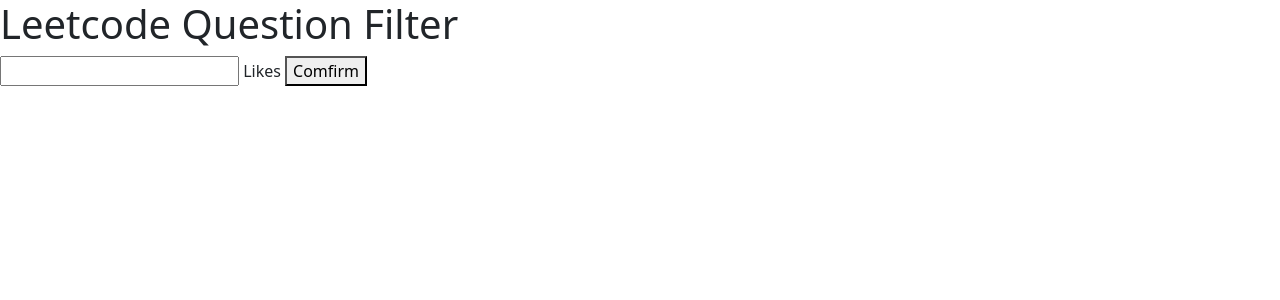
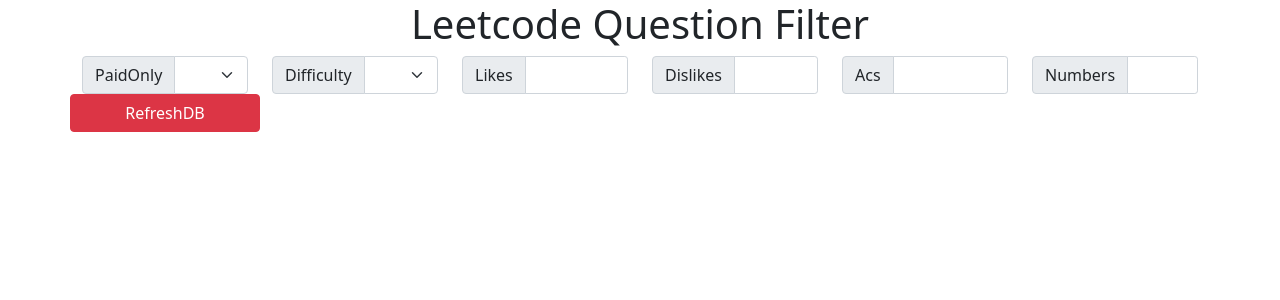
Before and after one commit to JerryTheUser/leetcode-qn-filter, a Flask app: page / in a window 1280 px wide. Shown: the top 300 px of the page. Run offline with Flask 2, Linux system fonts and the light colour scheme; some libraries are stand-ins or nearby versions.

Commit message:
Finish most of features

```diff
--- a/server.py
+++ b/server.py
@@ -8,13 +8,41 @@
 app.config["TEMPLATES_AUTO_RELOAD"] = True
 app.jinja_env.auto_reload = True
 
-@app.route('/', methods=['GET', 'POST'])
+@app.route('/', methods=['GET'])
 def homepage():
+    return render_template('index.html')
+
+@app.route('/refresh')
+def refresh():
+    qndb.buildDB()
     return render_template('index.html')
 
 @app.route('/filter', methods=['POST'])
 def filter():
-    rets = qndb.queryBase()
-    rets = qndb.queryLimit(rets, request.form['num'])
-    rets = qndb.queryExec(rets)
-    return render_template('table.html', data=rets)
+    session = qndb.createSession()
+    rets = session.query(qndb.Question)
+
+    if request.form['paidonly'] and int(request.form['paidonly']) != -1:
+        rets = rets.filter(qndb.Question.paidOnly == request.form['paidonly'])
+
+    if request.form['likes'] and int(request.form['likes']) > 0:
+        rets = rets.filter(qndb.Question.likes > request.form['likes'])
+        if int(request.form['likesDes']) == 1:
+            rets = rets.order_by(qndb.Question.likes.desc())
+        else:
+            rets = rets.order_by(qndb.Question.likes.asc())
+
+    if request.form['dislikes'] and int(request.form['dislikes']) > 0:
+        rets = rets.filter(qndb.Question.dislikes > request.form['dislikes'])                 \
+
+    if request.form['difficulty'] != "null":
+        rets = rets.filter(qndb.Question.difficulty == request.form['difficulty'])
+
+    if request.form['limits'] and int(request.form['limits']) > 0:
+        rets = rets.limit(request.form['limits'])
+
+    return render_template('table.html', data=rets.all())
+
+
+if __name__ == '__main__':
+    app.run(debug=True)
--- a/templates/index.html
+++ b/templates/index.html
@@ -4,35 +4,164 @@
     <meta charset="utf-8">
     <meta name="viewport" content="width=device-width, initial-scale=1">
     <link href="https://cdn.jsdelivr.net/npm/bootstrap@5.0.1/dist/css/bootstrap.min.css" rel="stylesheet" integrity="sha384-+0n0xVW2eSR5OomGNYDnhzAbDsOXxcvSN1TPprVMTNDbiYZCxYbOOl7+AMvyTG2x" crossorigin="anonymous">
+    <script src="https://kit.fontawesome.com/baab9bffc5.js" crossorigin="anonymous"></script>
     <script src="//ajax.googleapis.com/ajax/libs/jquery/1.9.1/jquery.min.js"></script>
+
     <title>Leetcode Question Filter</title>
   </head>
   <body>
-    <h1> Leetcode Question Filter </h1>
+    <h1 align='center'> Leetcode Question Filter </h1>
 
-    <input id="likes"> Likes </input>
-    <button id="check" class="button">Comfirm</button>
+    <div class="container">
+      <div class="row align-items-center">
+
+        <div class="col-sm-2">
+          <div class="input-group">
+            <div class="input-group-text">PaidOnly</div>
+            <select class="form-select form-select-sm" id="paidonly" >
+              <option selected value="Null"></option>
+              <option value=1 >Yes</option>
+              <option value=0 >No</option>
+            </select>
+          </div>
+        </div>
+
+        <div class="col-sm-2">
+          <div class="input-group">
+            <div class="input-group-text">Difficulty</div>
+            <select class="form-select form-select-sm" id="difficulty" >
+              <option selected value="null"></option>
+              <option value="Easy">Easy</option>
+              <option value="Medium">Medium</option>
+              <option value="Hard">Hard</option>
+            </select>
+          </div>
+        </div>
+
+        <div class="col-sm-2">
+          <div class="input-group">
+            <div class="input-group-text">Likes</div>
+            <input type="text" class="form-control form-control-sm" id="likes">
+          </div>
+        </div>
+
+        <div class="col-sm-2">
+          <div class="input-group">
+            <div class="input-group-text">Dislikes</div>
+            <input type="text" class="form-control form-control-sm" id="dislikes">
+          </div>
+        </div>
+
+        <div class="col-sm-2">
+          <div class="input-group">
+            <div class="input-group-text">Acs</div>
+            <input type="text" class="form-control form-control-sm" id="acs">
+          </div>
+        </div>
+
+        <div class="col-sm-2">
+          <div class="input-group">
+            <div class="input-group-text">Numbers</div>
+            <input type="text" class="form-control form-control-sm" id="limits">
+          </div>
+        </div>
+
+        <button type="button" class="btn btn-danger col-sm-2" id="refresh">RefreshDB</button>
+
+      </div>
+    </div>
+
     <div id="replacement"></div>
     <script>
+      $(document).ready(function(){
+
+        data = {
+          "paidonly" : -1,
+          "likes" : 0,
+          "likesDes" : 1,
+          "dislikes" : 0,
+          "difficulty" : "null",
+          "limits" : 10 };
+
+        $("#paidonly").change(function(e){
+          data['paidonly'] = $('#paidonly').val();
+          $.ajax({
+              url: "{{ url_for('filter') }}",
+              type: 'POST',
+              data: data,
+              success:function(reponse){ $('#replacement').html(reponse); },
+              error:function(e){ alert("Fail"); }
+          });
+        });
+
         $("#likes").change(function(e){
-        let data = { 'num' : this.value };
+            data['likes'] = $('#likes').val();
             $.ajax({
-            url:"{{ url_for('filter') }}",
+              url: "{{ url_for('filter') }}",
                 type:'POST',
                 data: data,
-            success:function(reponse){
-                alert("Success");
-                $('#replacement').html(reponse);
-            },
-            error:function(e){
-                alert("Fail");
-            }
+                success:function(reponse){ $('#replacement').html(reponse); },
+                error:function(e){ alert("Fail");}
               })
         });
+
+        $("#dislikes").change(function(e){
+            data['dislikes'] = $('#dislikes').val();
+            $.ajax({
+              url: "{{ url_for('filter') }}",
+                type:'POST',
+                data: data,
+                success:function(reponse){ $('#replacement').html(reponse); },
+                error:function(e){ alert("Fail");}
+              })
+        });
+
+        $("#difficulty").change(function(e){
+            data['difficulty'] = $('#difficulty').val();
+            $.ajax({
+                url: "{{ url_for('filter') }}",
+                type: 'POST',
+                data: data,
+                success:function(reponse){ $('#replacement').html(reponse); },
+                error:function(e){ alert("Fail"); }
+            });
+        });
+
+        $("#limits").change(function(e){
+            data['limits'] = $('#limits').val();
+            $.ajax({
+                url: "{{ url_for('filter') }}",
+                type: 'POST',
+                data: data,
+                success:function(reponse){ $('#replacement').html(reponse); },
+                error:function(e){ alert("Fail"); }
+            });
+        });
+
+        $("#likesIcon").click(function(e){
+            if(data['likesDes'] == 1) { data['likesDes'] = 0; }
+            else { data['likeSDes'] = 1; }
+            alert(data['likesDes']);
+            $.ajax({
+                url: "{{ url_for('filter') }}",
+                type: 'POST',
+                data: data,
+                success:function(reponse){ $('#replacement').html(reponse); },
+                error:function(e){ alert("Fail"); }
+            });
+        });
+
+        $('#refresh').click(function(e){
+          $.ajax({
+                url: "{{ url_for('refresh') }}",
+                type: 'GET',
+                data: data,
+                success:function(reponse){},
+                error:function(e){ alert("Fail"); }
+            });
+        });
+       });
     </script>
-
-
     <script src="https://cdn.jsdelivr.net/npm/bootstrap@5.0.1/dist/js/bootstrap.bundle.min.js" integrity="sha384-gtEjrD/SeCtmISkJkNUaaKMoLD0//ElJ19smozuHV6z3Iehds+3Ulb9Bn9Plx0x4" crossorigin="anonymous"></script>
-
   </body>
 </html>
```
Also changed, not shown: qndb.py (+16 -35 lines), static/action.js (added, +37 -0 lines), templates/table.html (+6 -6 lines), action.js (added), question.db. Lines whose indentation alone changed are shown as unchanged.
